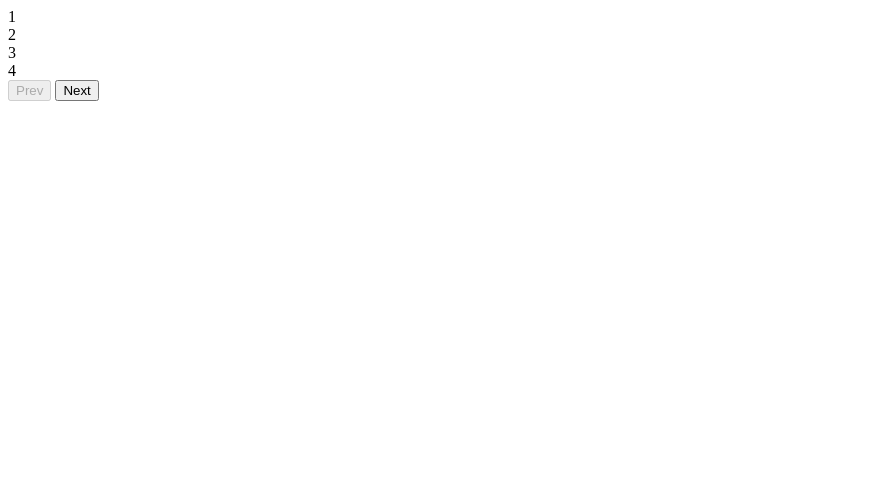
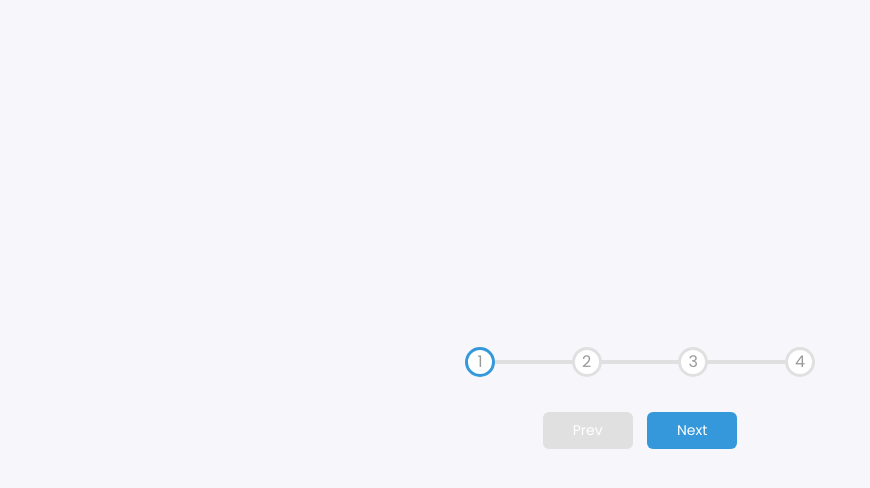
Before and after one commit to garciagrace/progress_step, a plain HTML site: page index.html in a window 1280 px wide. Shown: the whole page, without its empty margins (0-870 px from the left). Drawn offline with Linux system fonts and the light colour scheme.

Commit message:
Added style

```diff
--- a/index.html
+++ b/index.html
@@ -5,6 +5,11 @@
     <meta http-equiv="X-UA-Compatible" content="IE=edge" />
     <meta name="viewport" content="width=device-width, initial-scale=1.0" />
 
+    <link rel="preconnect" href="https://fonts.gstatic.com" />
+    <link
+      href="https://fonts.googleapis.com/css2?family=Poppins&display=swap"
+      rel="stylesheet"
+    />
     <link rel="stylesheet" href="style.css" />
     <title>Progress Steps</title>
   </head>
--- a/style.css
+++ b/style.css
@@ -0,0 +1,100 @@
+:root {
+  --clr-primary-100: #3498db;
+  --clr-neutral-100: #e0e0e0;
+}
+
+*,
+*::before,
+*::after {
+  margin: 0;
+  padding: 0;
+  box-sizing: border-box;
+}
+
+body {
+  font-family: 'Poppins', sans-serif;
+  background-color: #f6f6fb;
+  display: flex;
+  align-items: center;
+  justify-content: center;
+  height: 100vh;
+  overflow: hidden;
+}
+
+.container {
+  text-align: center;
+}
+
+.progress-container {
+  display: flex;
+  justify-content: space-between;
+  position: relative;
+  margin-bottom: 1.875rem;
+  max-width: 100%;
+  width: 21.875rem;
+}
+
+.progress-container::before {
+  content: '';
+  background-color: var(--clr-neutral-100);
+  position: absolute;
+  top: 50%;
+  left: 0;
+  transform: translateY(-50%);
+  height: 4px;
+  width: 100%;
+  z-index: -1;
+}
+
+.progress {
+  background-color: var(--clr-primary-100);
+  position: absolute;
+  top: 50%;
+  left: 0;
+  transform: translateY(-50%);
+  height: 4px;
+  width: 0%;
+  z-index: -1;
+  transition: 0.4s ease;
+}
+
+.circle {
+  background-color: #fff;
+  color: #999;
+  border-radius: 50%;
+  height: 1.875rem;
+  width: 1.875rem;
+  display: flex;
+  align-items: center;
+  justify-content: center;
+  border: 3px solid var(--clr-neutral-100);
+  transition: 0.4s ease;
+}
+
+.circle.active {
+  border-color: var(--clr-primary-100);
+}
+
+.btn {
+  font-family: inherit;
+  font-size: 0.875rem;
+  background-color: var(--clr-primary-100);
+  color: #fff;
+  margin: 5px;
+  padding: 8px 30px;
+  border: 0;
+  border-radius: 6px;
+  cursor: pointer;
+}
+
+.btn:active {
+  transform: scale(0.98);
+}
+
+.btn:focus {
+  outline: 0;
+}
+.btn:disabled {
+  background-color: var(--clr-neutral-100);
+  cursor: not-allowed;
+}
```
